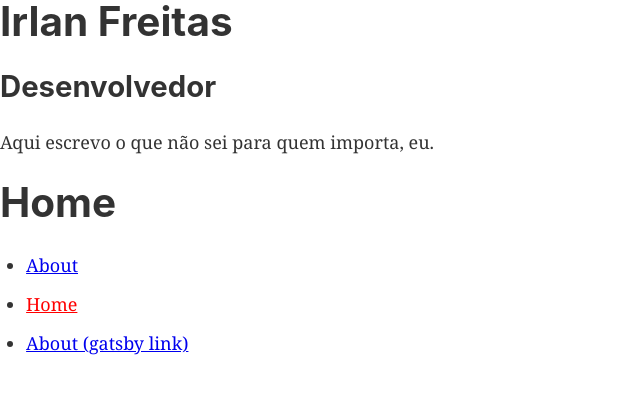
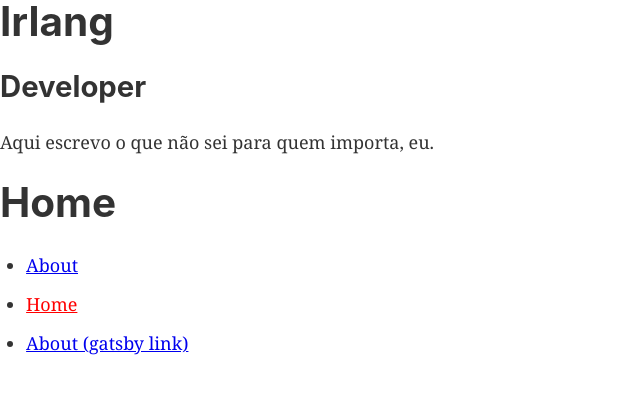
Before and after one commit to IrlanFreitas/blog, a Gatsby site: page / in a window 1280 px wide. Shown: the whole page, without its empty margins (0-640 px from the left). Built offline with nearby package versions, Linux system fonts and the light colour scheme; Gatsby itself is replaced by a stand-in of ours.

Commit message:
Finalizado a parte em que se fala de Gatsby e GraphQL

```diff
--- a/gatsby-config.js
+++ b/gatsby-config.js
@@ -6,8 +6,9 @@
 
 module.exports = {
   siteMetadata: {
-    title: `My Blog`,
-    description: `A blog about frontend development and other cool stuff`,
+    title: `Irlang`,
+    position: `Developer`,
+    description: `Aqui escrevo o que não sei para quem importa, eu.`,
     author: `@irlanfreitas`,
   },
   plugins: [
--- a/package.json
+++ b/package.json
@@ -28,6 +28,7 @@
   "scripts": {
     "build": "gatsby build",
     "develop": "gatsby develop",
+    "develop:playground": "cross-env  GATSBY_GRAPHQL_IDE=playground gatsby develop",
     "format": "prettier --write \"**/*.{js,jsx,json,md}\"",
     "start": "npm run develop",
     "serve": "gatsby serve",
--- a/src/components/Profile/index.js
+++ b/src/components/Profile/index.js
@@ -1,11 +1,61 @@
 import React from "react"
+import { useStaticQuery, StaticQuery, graphql } from "gatsby"
 
 export default function Profile() {
+  const {
+    site: {
+      siteMetadata: { title, position, description },
+    },
+  } = useStaticQuery(graphql`
+    query MySiteMetadata {
+      site {
+        siteMetadata {
+          position
+          description
+          title
+        }
+      }
+    }
+  `)
+
   return (
     <div className="Profile-wrapper">
-      <h1>Irlan Freitas</h1>
-      <h2>Desenvolvedor</h2>
-      <p>Aqui escrevo o que não sei para quem importa, eu.</p>
+      <h1>{title}</h1>
+      <h2>{position}</h2>
+      <p>{description}</p>
     </div>
   )
 }
+
+// function ProfileStatic() {
+//   const query = graphql`
+//     query MySiteMetadata {
+//       site {
+//         siteMetadata {
+//           position
+//           description
+//           title
+//         }
+//       }
+//     }
+//   `
+
+//   return (
+//     <>
+//       <StaticQuery
+//         query={query}
+//         render={({
+//           site: {
+//             siteMetadata: { title, position, description },
+//           },
+//         }) => (
+//           <div className="Profile-wrapper">
+//             <h1>{title}</h1>
+//             <h2>{position}</h2>
+//             <p>{description}</p>
+//           </div>
+//         )}
+//       />
+//     </>
+//   )
+// }
```
